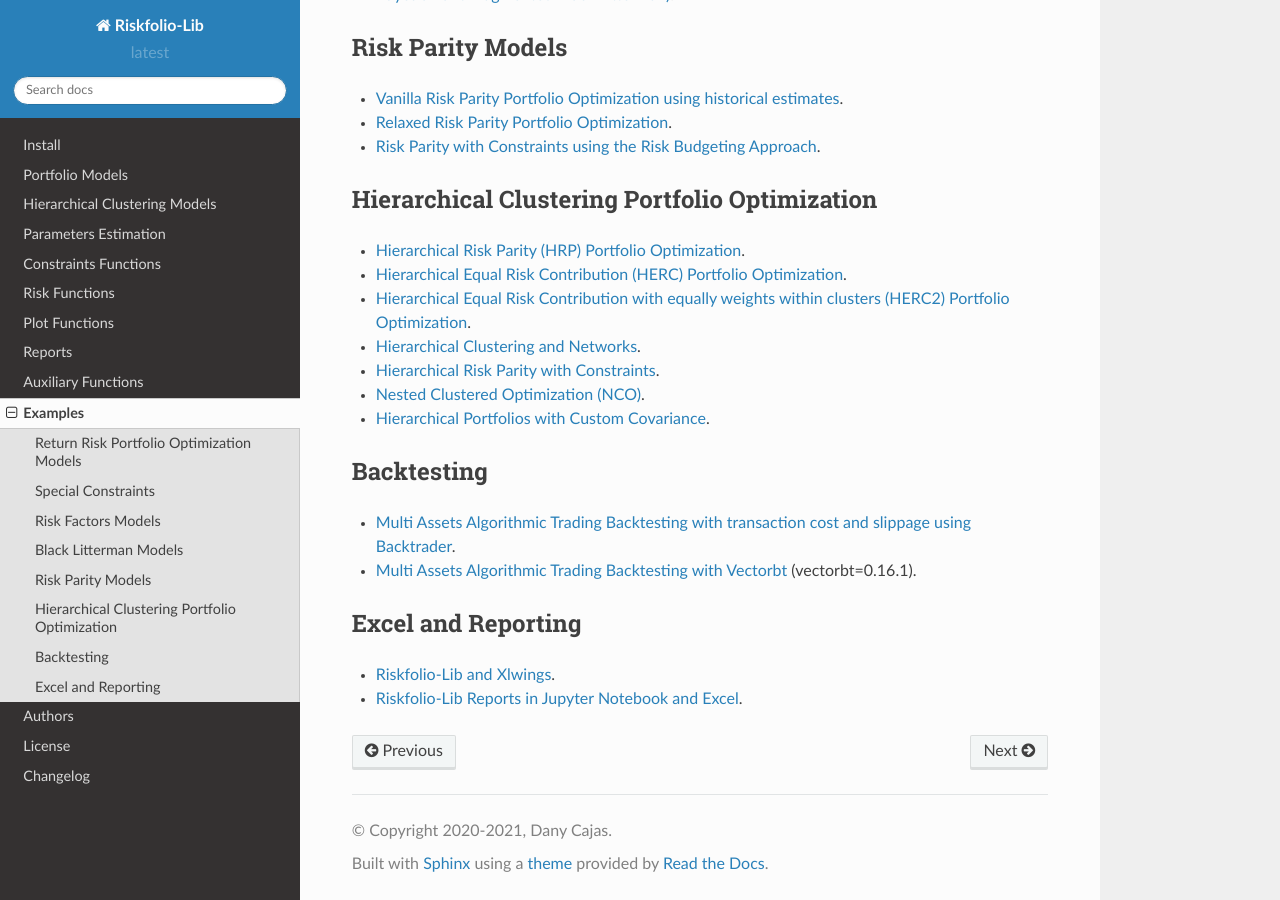
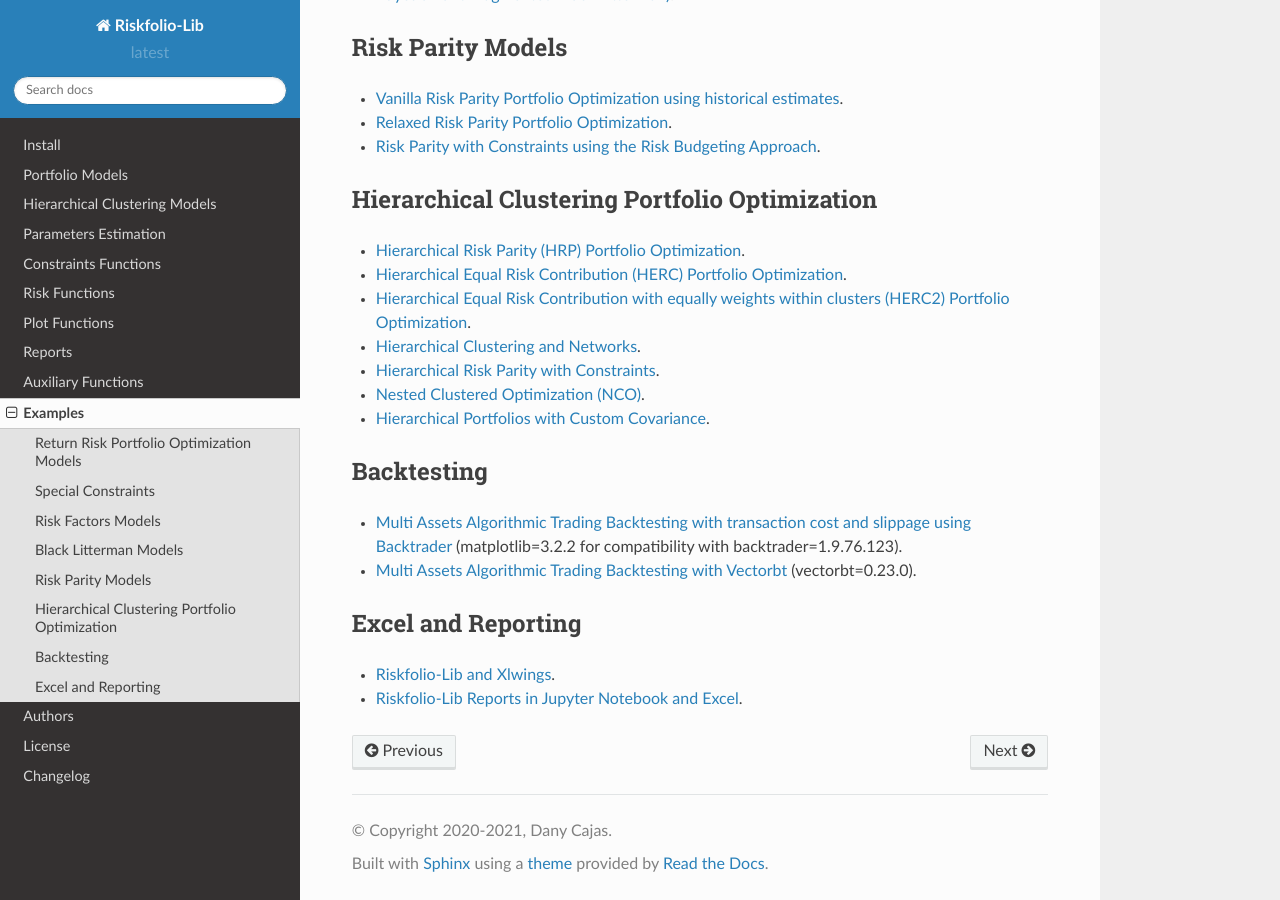
Before and after one commit to dcajasn/Riskfolio-Lib, a Sphinx documentation site: the page built from docs/source/examples.rst, in a window 1280 px wide and 900 px high, scrolled down 1020 px. Built offline with Sphinx 7.4.7 and the Read the Docs theme 2.0.0, drawn with Linux system fonts in a browser that asks for light colours; pages that are not in the unit, such as notebooks, are missing from menus.

Commit message:
Update Backtesting Examples.
Update backtesting examples using backtrader and vectorbt.

```diff
--- a/docs/source/examples.rst
+++ b/docs/source/examples.rst
@@ -63,8 +63,8 @@ Hierarchical Clustering Portfolio Optimization
 
 Backtesting
 -----------
-* `Multi Assets Algorithmic Trading Backtesting with transaction cost and slippage using Backtrader <https://nbviewer.jupyter.org/github/dcajasn/Riskfolio-Lib/blob/master/examples/Tutorial%205.ipynb>`_.
-* `Multi Assets Algorithmic Trading Backtesting with Vectorbt <https://nbviewer.jupyter.org/github/dcajasn/Riskfolio-Lib/blob/master/examples/Tutorial%2018.ipynb>`_ (vectorbt=0.16.1).
+* `Multi Assets Algorithmic Trading Backtesting with transaction cost and slippage using Backtrader <https://nbviewer.jupyter.org/github/dcajasn/Riskfolio-Lib/blob/master/examples/Tutorial%205.ipynb>`_ (matplotlib=3.2.2 for compatibility with backtrader=1.9.76.123).
+* `Multi Assets Algorithmic Trading Backtesting with Vectorbt <https://nbviewer.jupyter.org/github/dcajasn/Riskfolio-Lib/blob/master/examples/Tutorial%2018.ipynb>`_ (vectorbt=0.23.0).
 
 
 Excel and Reporting
```
Also changed, not shown: 4 other files.
